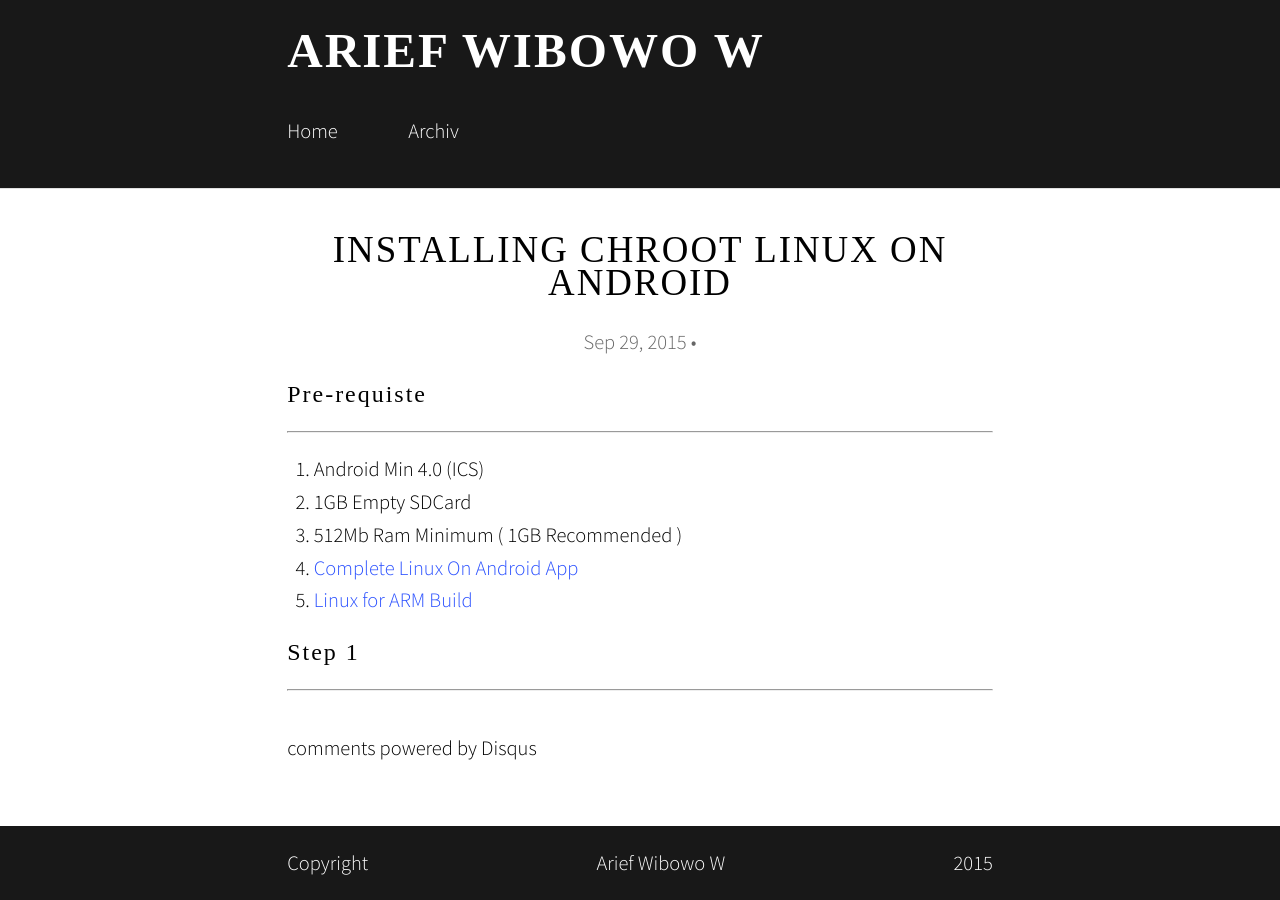
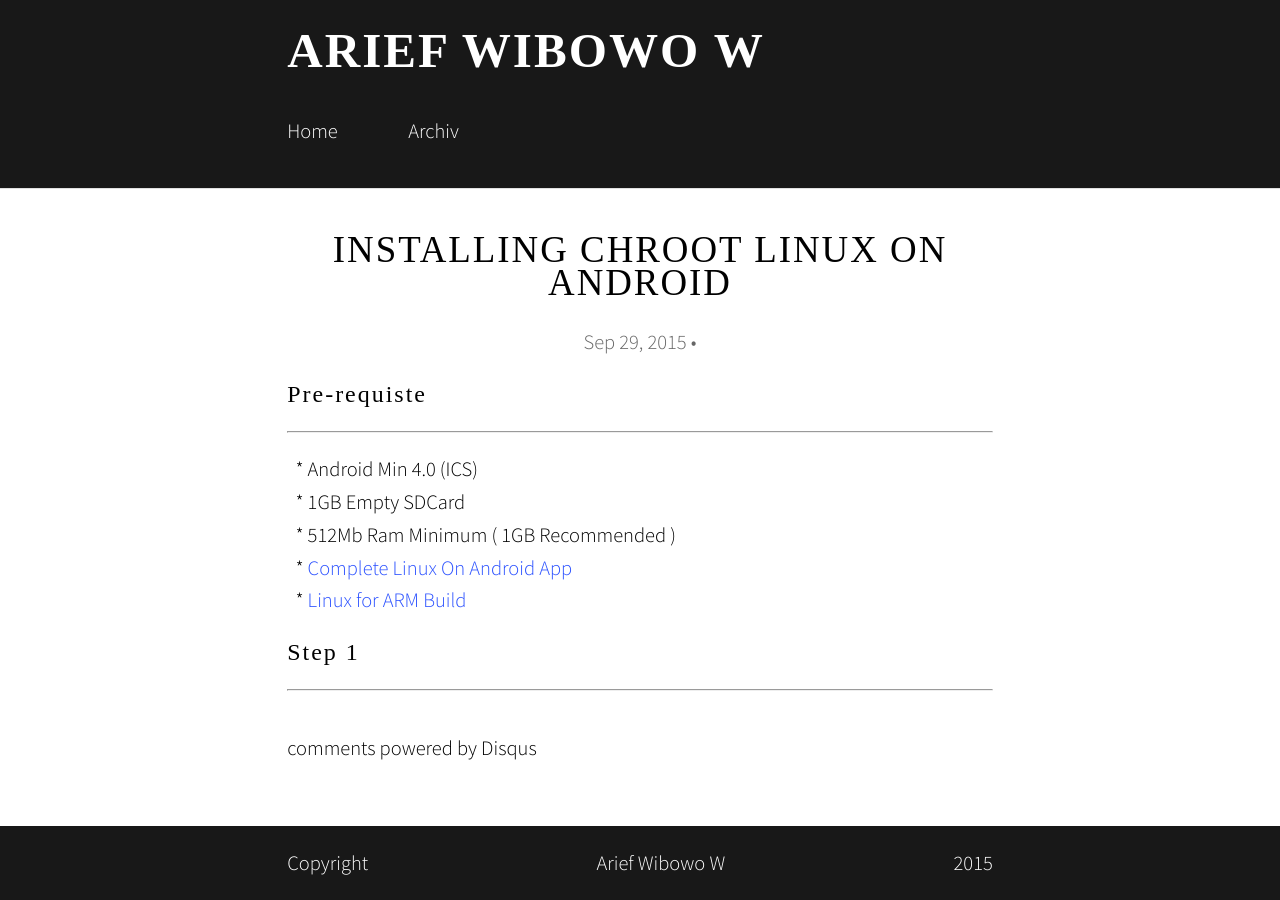
Before and after one commit to bowekr/bowekr.github.io, a Jekyll site: the page built from _posts/2015-09-29-installing-ubuntu-on-android.md, in a window 1280 px wide. Built offline with Jekyll 4.4.1, drawn with Linux system fonts in a browser that asks for light colours; some web fonts are replaced; Markdown is read by kramdown in place of the engine named in the settings; comment, search, counter and statistics services are not loaded.

Commit message:
fix buntu post

```diff
--- a/_posts/2015-09-29-installing-ubuntu-on-android.md
+++ b/_posts/2015-09-29-installing-ubuntu-on-android.md
@@ -5,11 +5,12 @@ title: Installing chroot Linux on Android
 
 ###Pre-requiste
 ---
-&nbsp;&nbsp;1. Android Min 4.0 (ICS)
-&nbsp;&nbsp;2. 1GB Empty SDCard
-&nbsp;&nbsp;3. 512Mb Ram Minimum ( 1GB Recommended )
-&nbsp;&nbsp;4. [Complete Linux On Android App](https://play.google.com/store/apps/details?id=com.zpwebsites.linuxonandroid&hl=en)
-&nbsp;&nbsp;5. [Linux for ARM Build](http://sourceforge.net/projects/linuxonandroid/files/?source=navbar)
+&nbsp;&nbsp;* Android Min 4.0 (ICS)
+&nbsp;&nbsp;* 1GB Empty SDCard
+&nbsp;&nbsp;* 512Mb Ram Minimum ( 1GB Recommended )
+&nbsp;&nbsp;* [Complete Linux On Android App](https://play.google.com/store/apps/details?id=com.zpwebsites.linuxonandroid&hl=en)
+&nbsp;&nbsp;* [Linux for ARM Build](http://sourceforge.net/projects/linuxonandroid/files/?source=navbar)
+
 
 ###Step 1
 -----
```
